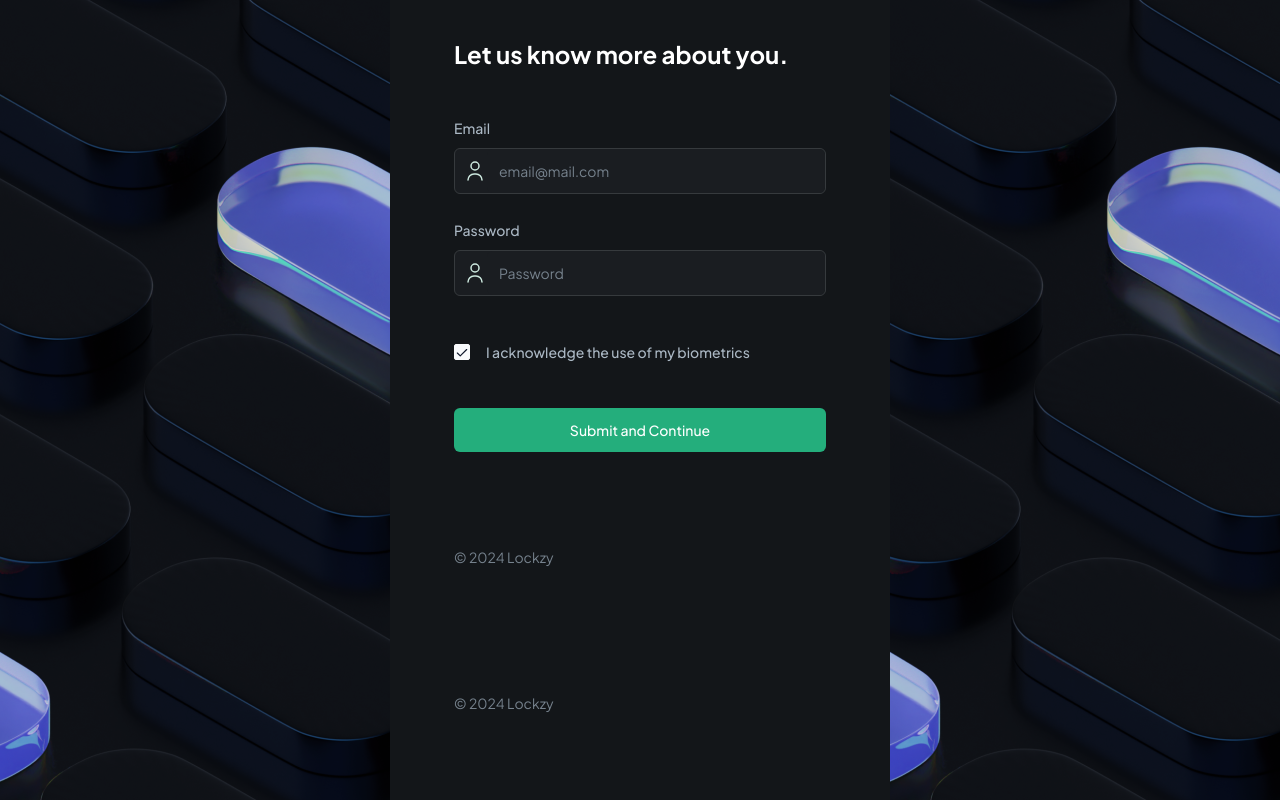
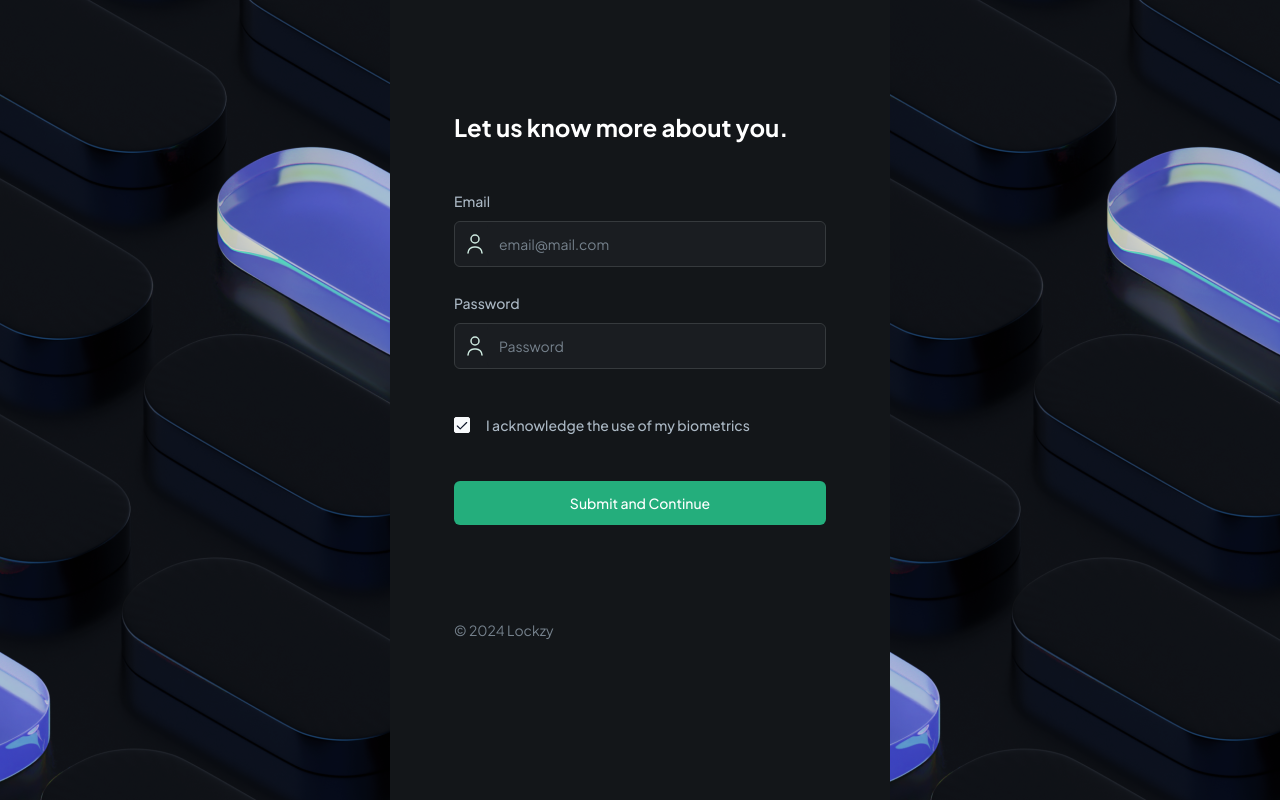
Before and after one commit to sudotx/lockzyMain, a Next.js app: page /register in a window 1280 px wide. Built offline with nearby package versions, Linux system fonts and the light colour scheme; no server answers.

Commit message:
chore: update register page

```diff
--- a/app/register/page.tsx
+++ b/app/register/page.tsx
@@ -18,11 +18,9 @@ const Register = async ({ params: { userId } }: SearchParamProps) => {
         className="side-img max-w-[390px]"
       />
 
-      <section className="remove-scrollbar container">
-        <div className="sub-container max-w-[860px] flex-1 flex-col py-10">
+      <section className="remove-scrollbar container my-auto">
+        <div className="sub-container max-w-[496px]">
           <RegisterForm user={user} />
-
-          <p className="copyright py-12">© 2024 Lockzy</p>
         </div>
       </section>
 
```
